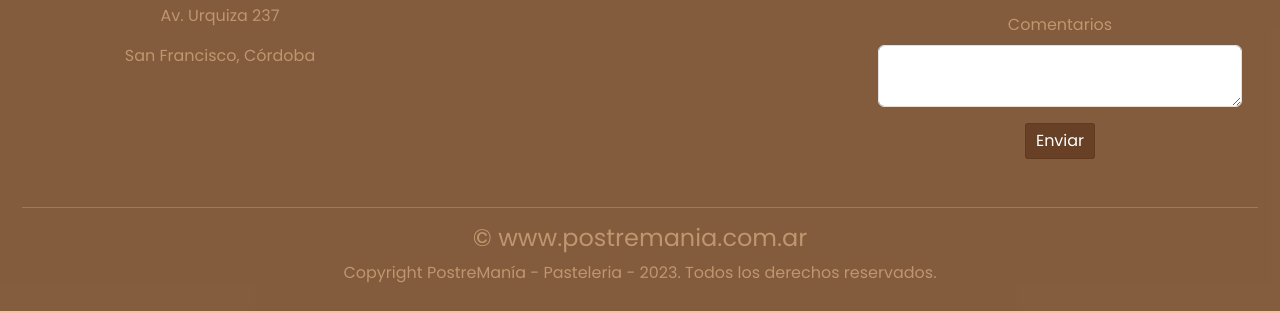
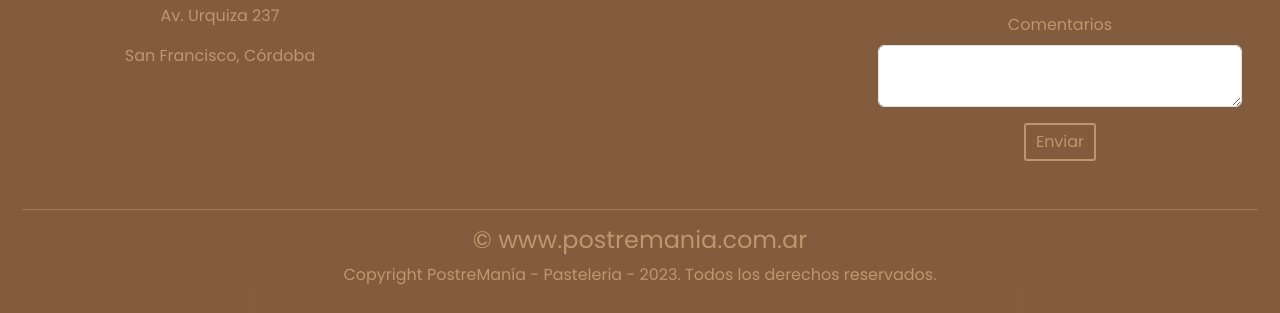
Before and after one commit to irinag00/PF-DesarrolloWeb-Gorlino, a website: page index.html in a window 1280 px wide. Shown: the part 2258-2571 px from the top of the page. Drawn offline with nearby package versions, Linux system fonts and the light colour scheme.

Commit message:
editando botones

```diff
--- a/index.html
+++ b/index.html
@@ -204,7 +204,7 @@
               <div class="mb-3 m-3 align-content-center">
                 <label for="exampleFormControlTextarea1" class="form-label">Comentarios</label>
                 <textarea class="form-control" id="exampleFormControlTextarea1" rows="2"></textarea>
-                <a href="#" class="btn btn-outline-primary m-3">Enviar</a>
+                <a href="#" class="btn btn-outline-light m-3">Enviar</a>
               </div>
             </div>
             <div class="col-12">
--- a/scss/layouts/_footer.scss
+++ b/scss/layouts/_footer.scss
@@ -5,19 +5,25 @@ footer {
 	background-color: $background-color_oscuro;
 	color: $color_tipografia_claro;
 	padding: 10px;
-	.btn-outline-primary{
+	.btn-outline-light{
 		display: inline-block;
-		background-color: $background-color_oscuro;
-		border: 1px $background-color_oscuro solid;
-		color: white;
+		// background-color: $background-color_oscuro;
+		border: 2px $color_tipografia_claro solid;
+		color: $color_tipografia_claro;
 		padding: 5px 10px;
 		text-decoration: none;
 		margin-top: 10px;
 		border-radius: 3px;
 		&:hover {
-			background-color: #99552b;
-			border: 1px #99552b solid;
+			// background-color: #99552b;
+			// border: 1px #99552b solid;
+			background-color: $background-color_claro;
+			color: $color_tipografia_oscuro;
+			border: 2px $background-color_claro solid;
 		}
+		// &:active{
+		// 	background-color: $background-color_claro;
+		// }
 	}
 	.imagen-logo {
 		width: 110px;
```
Also changed, not shown: pages/contacto.html (+1 -1 lines), pages/galeria.html (+1 -1 lines), pages/nosotros.html (+1 -1 lines), pages/panaderia.html (+1 -1 lines), pages/tartas.html (+1 -1 lines), pages/tortas.html (+1 -1 lines), css/styles.css, 1 other file.
